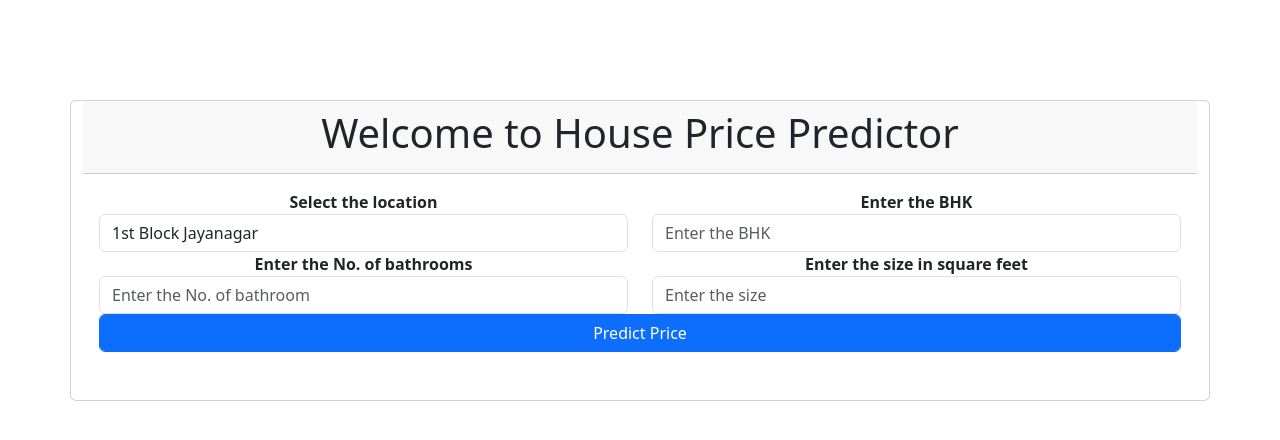
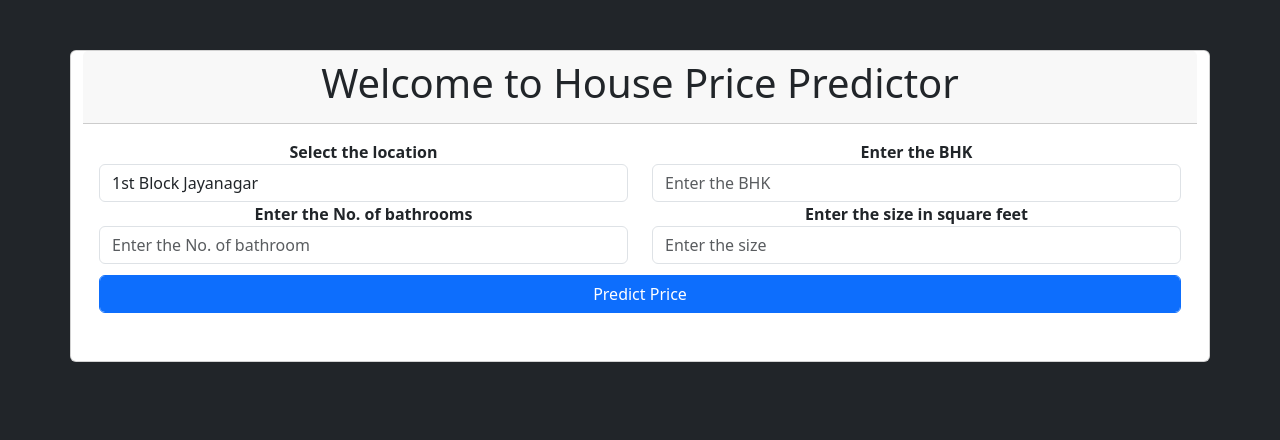
Before and after one commit to Void-Ark/Mini-Projects, a Flask app: page / in a window 1280 px wide. Shown: the top 440 px of the page. Run offline with Flask 2, Linux system fonts and the light colour scheme; parts of the project's set-up code (start-up, migrations or seed data) failed here and were passed over.

Commit message:
small change

```diff
--- a/Bengaluru house price prediction/templates/index.html
+++ b/Bengaluru house price prediction/templates/index.html
@@ -6,10 +6,10 @@
     <title>House Price Predictor</title>
     <link href="https://cdn.jsdelivr.net/npm/bootstrap@5.3.0-alpha1/dist/css/bootstrap.min.css" rel="stylesheet" integrity="sha384-GLhlTQ8iRABdZLl6O3oVMWSktQOp6b7In1Zl3/Jr59b6EGGoI1aFkw7cmDA6j6gD" crossorigin="anonymous">
   </head>
-  <body class="">
+  <body class="bg-dark">
     <div class="container">
         <div class="row">
-            <div class="card" style="width:100%; height:100%; margin-top:100px">
+            <div class="card" style="width:100%; height:100%; margin-top:50px">
                 <div class="card-header" style="text-align: center">
                     <h1> Welcome to House Price Predictor</h1>
                 </div>
@@ -42,7 +42,7 @@
                                 <input type="text" class="form-control" placeholder="Enter the size" id="sqft" name="sqft">
                             </div>
 
-                            <div class="col-mb-12 form-group">
+                            <div class="col-mb-12 form-group" style="margin-top: 1%">
                                 <button class="btn btn-primary form-control" onclick="send_data()">Predict Price</button>
                             </div>
 
```
